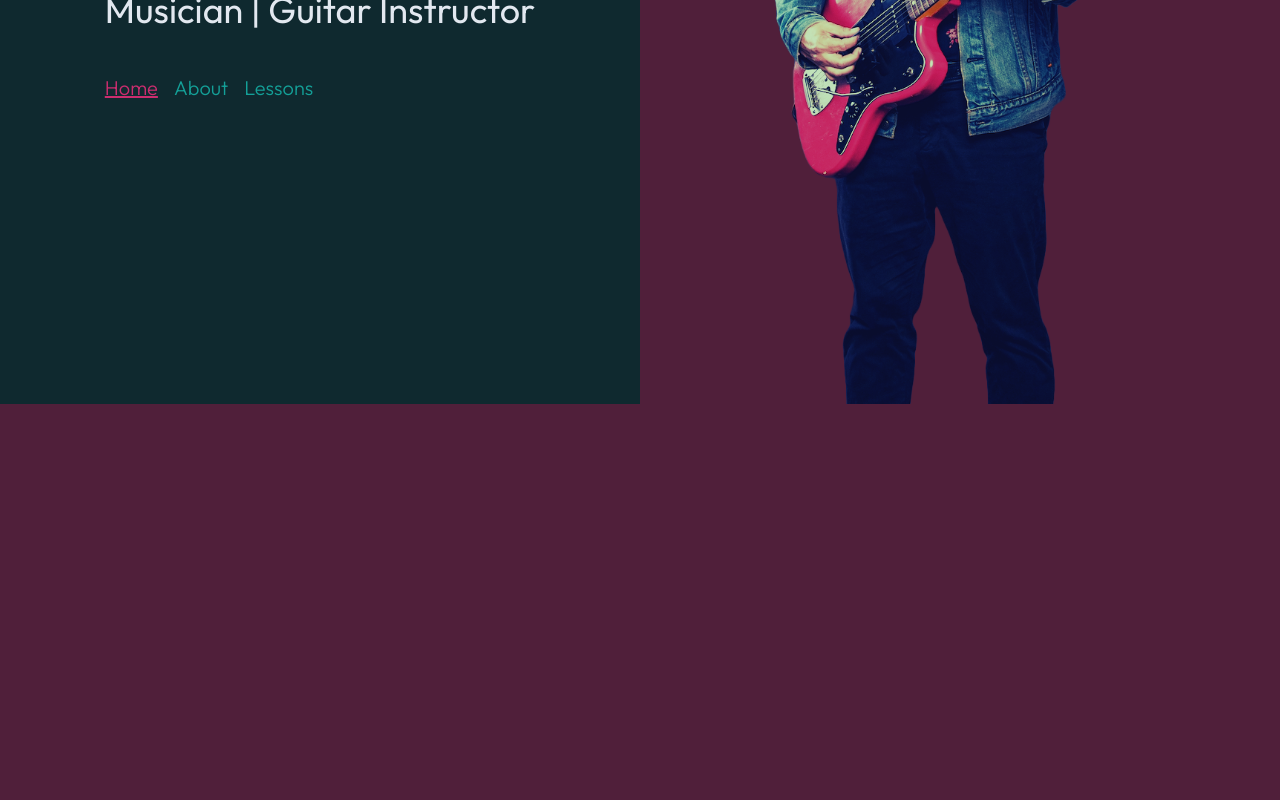
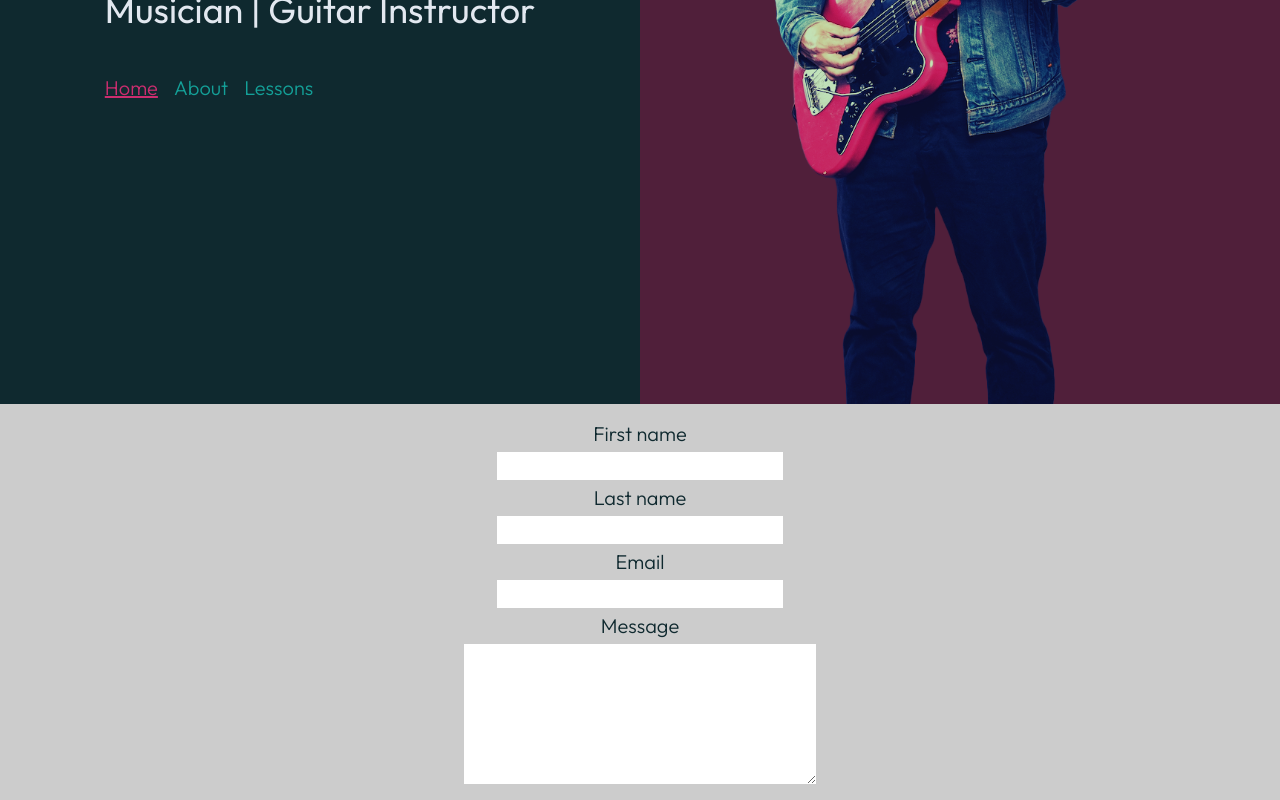
Before and after one commit to aut0maat10/rp-music-client, a Vue app: page / in a window 1280 px wide. Shown: the part 396-1196 px from the top of the page. Before the commit the page ends 800 px from the top, so only its background shows below. Built offline with nearby package versions, Linux system fonts and the light colour scheme.

Commit message:
reorganize, edit contact form

```diff
--- a/index.html
+++ b/index.html
@@ -7,8 +7,8 @@
     <link href="https://fonts.googleapis.com/css2?family=Outfit:wght@300;400;700&display=swap" rel="stylesheet">
     <title>Robin Pahlman Music</title>
   </head>
-  <body class="bg-darkred lg:flex lg:place-items-center font-outfit font-light  text-xl text-gray">
-    <div id="app" class="lg:grid lg:grid-cols-2 lg:p-0"></div>
+  <body class="lg:flex lg:place-items-center font-outfit font-light  text-xl text-gray">
+    <div id="app" class="bg-gray"></div>
     <script type="module" src="/src/main.js"></script>
   </body>
 </html>
--- a/package.json
+++ b/package.json
@@ -10,6 +10,7 @@
     "format": "prettier --write src/"
   },
   "dependencies": {
+    "primevue": "^3.47.1",
     "vue": "^3.3.4",
     "vue-router": "^4.2.5"
   },
--- a/src/App.vue
+++ b/src/App.vue
@@ -1,10 +1,12 @@
 <script setup>
 import { RouterLink, RouterView } from 'vue-router'
 import HelloWorld from './components/HelloWorld.vue'
+import ContactForm from './components/ContactForm.vue';
 </script>
 
 <template>
-  <header class="lg:h-screen bg-black lg:w-[50vw] lg:h-[100vh] flex justify-center">
+  <div class="outer bg-darkred lg:grid lg:grid-cols-2 lg:p-0">
+    <header class="lg:h-screen bg-black lg:w-[50vw] lg:h-[100vh] flex justify-center flex-1">
       <div class="wrapper lg:flex lg:flex-wrap justify-center flex-start flex-col lg:h-screen">
         <HelloWorld />
         <div class="wrapper lg:flex lg:flex-wrap lg:place-items-start">
@@ -16,8 +18,9 @@ import HelloWorld from './components/HelloWorld.vue'
         </div>
       </div>
     </header>
-
-  <RouterView />
+    <RouterView/>
+  </div>
+  <ContactForm />
 </template>
 
 <style scoped>
--- /dev/null
+++ b/src/components/ContactForm.vue
@@ -0,0 +1,27 @@
+<script setup>
+import { reactive } from 'vue'
+import InputText from 'primevue/inputtext';
+import Textarea from 'primevue/textarea';
+const form = reactive({
+  firstName: '',
+  lastName: '',
+  message: ''
+})
+</script>
+<template>
+  <div class="form flex flex-col gap-1 my-4 justify-center items-center">
+    <label for="firstname" class="text-black">First name</label>
+    <InputText type="text" id="firstname" v-model="form.firstName" />
+    <label for="lastname" class="text-black">Last name</label>
+    <InputText type="text" id="lastname" v-model="form.lastName" />
+    <label for="email" class="text-black">Email</label>
+    <InputText type="text" id="email" v-model="form.lastName" />
+    <label for="message" class="text-black">Message</label>
+    <Textarea id="message" v-model="form.message" rows="5" cols="30" />
+  </div>
+</template>
+
+
+<style lang="scss" scoped>
+
+</style>
--- a/src/main.js
+++ b/src/main.js
@@ -1,11 +1,13 @@
 import './assets/main.css'
 
 import { createApp } from 'vue'
+import PrimeVue from 'primevue/config';
 import App from './App.vue'
 import router from './router'
 
 const app = createApp(App)
 
 app.use(router)
+app.use(PrimeVue);
 
 app.mount('#app')
--- a/src/views/HomeView.vue
+++ b/src/views/HomeView.vue
@@ -4,7 +4,7 @@ import rpImage from '@/assets/rp-guit2.png'
 </script>
 
 <template>
-  <main class="flex flex-column">
+  <main class="flex flex-column w-50vw">
     <!-- <TheWelcome /> -->
     <img :src="rpImage">
   </main>
```
Also changed, not shown: 1 other file (tests, documents, lock files or other folders). Lines whose indentation alone changed are shown as unchanged.
